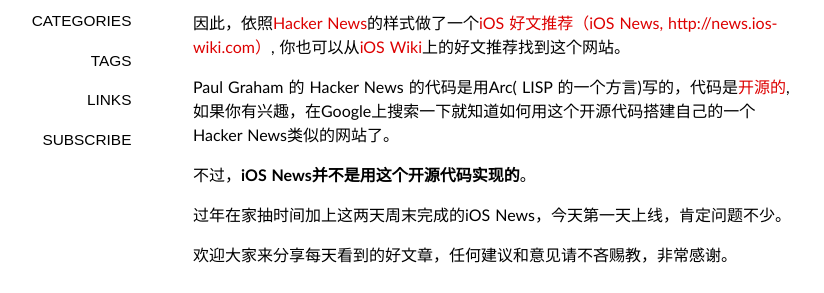
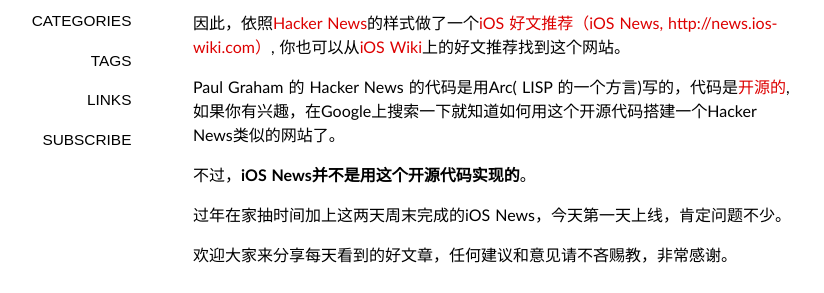
Before and after one commit to wufawei/wufawei.github.com, a Jekyll site: the page built from _posts/201402/2014-02-16-ios-news.md, in a window 1280 px wide. Shown: the part 192-485 px from the top of the page, without its empty margins (147-971 px from the left). Built offline with Jekyll 4.4.1, drawn with Linux system fonts in a browser that asks for light colours; some web fonts are replaced; Markdown is read by kramdown in place of the engine named in the settings; comment, search, counter and statistics services are not loaded.

Commit message:
调整文字

```diff
--- a/_posts/201402/2014-02-16-ios-news.md
+++ b/_posts/201402/2014-02-16-ios-news.md
@@ -18,7 +18,7 @@
 因此，依照[Hacker News][4]的样式做了一个[iOS 好文推荐（iOS News, http://news.ios-wiki.com）][2], 你也可以从[iOS Wiki][3]上的好文推荐找到这个网站。
 
 
-Paul Graham 的 Hacker News 的代码是用Arc( LISP 的一个方言)写的，代码是[开源的][5], 如果你有兴趣，在Google上搜索一下就知道如何用这个开源代码搭建自己的一个Hacker News类似的网站了。
+Paul Graham 的 Hacker News 的代码是用Arc( LISP 的一个方言)写的，代码是[开源的][5], 如果你有兴趣，在Google上搜索一下就知道如何用这个开源代码搭建一个Hacker News类似的网站了。
 
 不过，**iOS News并不是用这个开源代码实现的**。
 
```
